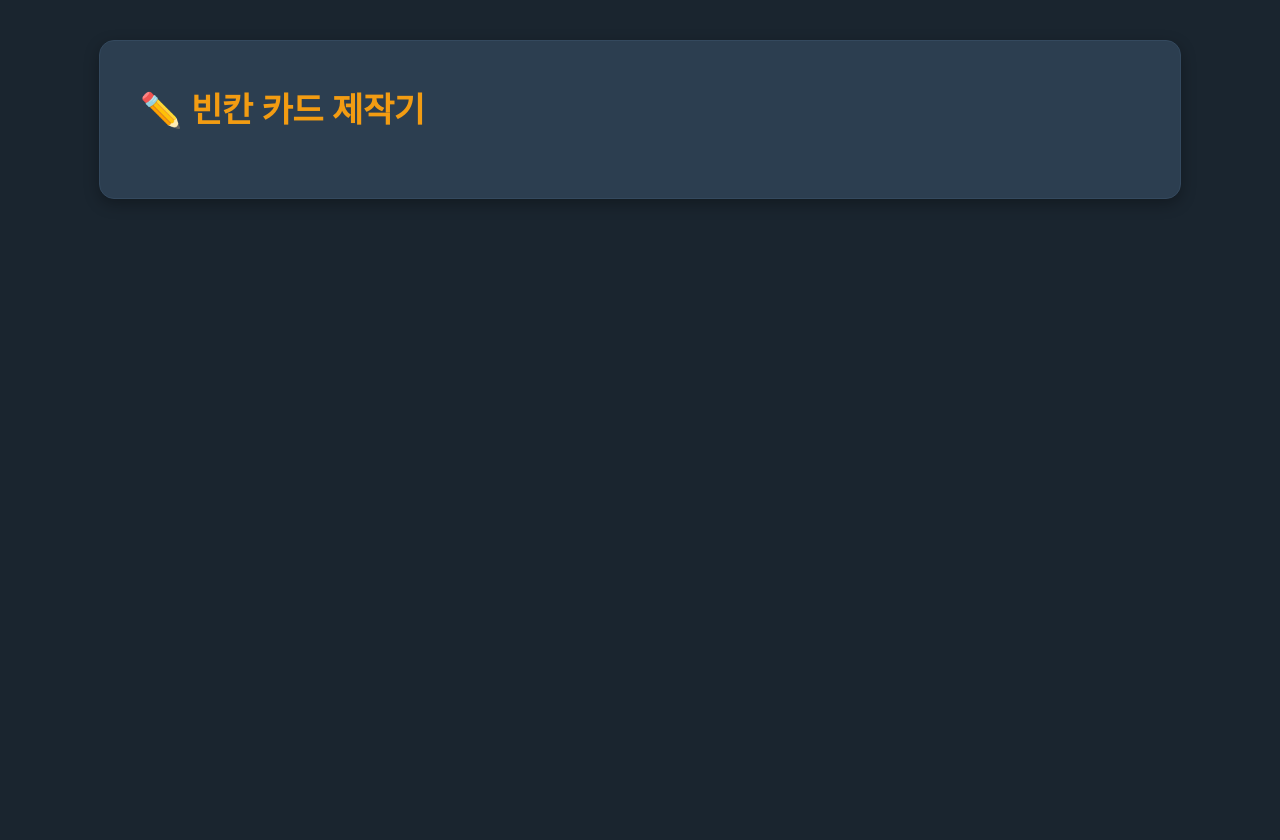
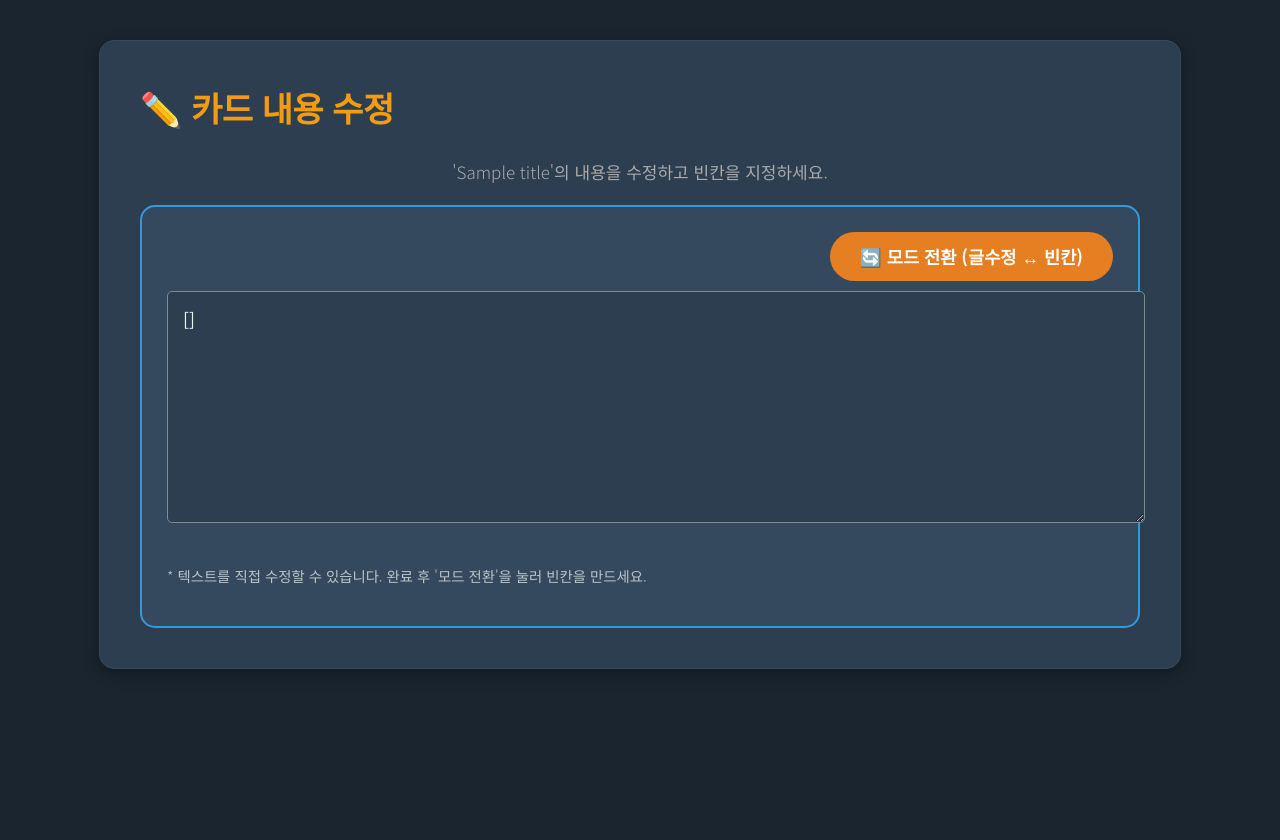
Before and after one commit to pky060921-debug/law, a Flask app: template templates/maker.html in a window 1280 px wide. Run offline with Flask 3, Linux system fonts and the light colour scheme; the template is opened without the code that fills it: most values are stand-ins (such as "Sample title", 1, 10 or a date in 2020).

Commit message:
Update maker.html

```diff
--- a/templates/maker.html
+++ b/templates/maker.html
@@ -2,15 +2,17 @@
 
 {% block content %}
 <style>
-    /* 제작기 스타일 */
     .maker-box {
         background: #34495e; padding: 25px; border-radius: 15px; border: 2px solid #3498db;
+        margin-top: 20px;
     }
     textarea {
         width: 100%; height: 200px; background: #2c3e50; color: #ecf0f1;
         border: 1px solid #7f8c8d; border-radius: 5px; padding: 15px; font-size: 1.1rem; resize: vertical;
-        font-family: 'Noto Sans KR';
+        font-family: 'Noto Sans KR'; margin-bottom: 20px;
     }
+
+    /* 토큰 스타일 */
     .token {
         cursor: pointer; padding: 2px 5px; border-radius: 4px; display: inline-block; margin: 2px;
         border: 1px solid transparent; transition:0.2s;
@@ -20,89 +22,118 @@
 
     .btn-action {
         background: #3498db; color: white; border: none; padding: 12px 30px;
-        border-radius: 30px; font-weight: bold; font-size: 1.1rem; cursor: pointer; margin-top: 20px;
+        border-radius: 30px; font-weight: bold; font-size: 1.1rem; cursor: pointer;
     }
+    .btn-save { background: #2ecc71; }
+    .btn-switch { background: #e67e22; margin-bottom: 10px; }
 </style>
 
-<h1>✏️ 빈칸 카드 제작기</h1>
+<h1>✏️ 카드 내용 수정</h1>
+<p style="color:#aaa; text-align:center;">'{{ title }}'의 내용을 수정하고 빈칸을 지정하세요.</p>
 
-{% if step == 'input' %}
-    <p style="text-align:center; color:#aaa;">원하는 내용을 붙여넣으세요.</p>
 <div class="maker-box">
-        <form method="POST">
-            <input type="text" name="title" placeholder="카드 제목 (예: 민법 제1조)" required
-                   style="width:100%; padding:10px; margin-bottom:15px; border-radius:5px; border:none;">
-            <textarea name="raw_text" placeholder="여기에 내용을 입력하세요..." required></textarea>
-            <div style="text-align:center;">
-                <button type="submit" class="btn-action">다음 단계로 ➡️</button>
-            </div>
-        </form>
+    <div style="text-align:right;">
+        <button type="button" class="btn-action btn-switch" onclick="switchMode()">🔄 모드 전환 (글수정 ↔ 빈칸)</button>
     </div>
 
-{% elif step == 'edit' %}
-    <p style="text-align:center; color:#aaa;">빈칸으로 만들 단어를 클릭하세요!</p>
+    <div id="text-mode">
+        <textarea id="raw_text">{{ raw_text }}</textarea>
+        <p style="font-size:0.9rem; color:#bdc3c7;">* 텍스트를 직접 수정할 수 있습니다. 완료 후 '모드 전환'을 눌러 빈칸을 만드세요.</p>
+    </div>
 
-    <div class="maker-box" id="editor-area" style="line-height: 2.0; font-size: 1.2rem;"></div>
+    <div id="token-mode" style="display:none;">
+        <div id="editor-area" style="line-height: 2.0; font-size: 1.2rem; min-height:150px;"></div>
+        <p style="font-size:0.9rem; color:#bdc3c7; margin-top:15px;">* 단어를 클릭하여 빨간색(빈칸)으로 만드세요.</p>
 
-    <form method="POST" id="save-form" style="text-align:center;">
+        <form method="POST" id="save-form" style="text-align:center; margin-top:20px;">
             <input type="hidden" name="title" value="{{ title }}">
             <input type="hidden" name="final_content" id="final_content">
-        <button type="button" class="btn-action" onclick="saveCard()" style="background:#2ecc71;">
+            <button type="button" class="btn-action btn-save" onclick="saveCard()">
                 저장하기 💾
             </button>
         </form>
+    </div>
+</div>
 
 <script>
-        const rawText = `{{ raw_text | safe }}`;
-        const editor = document.getElementById('editor-area');
+    const textArea = document.getElementById('raw_text');
+    const textMode = document.getElementById('text-mode');
+    const tokenMode = document.getElementById('token-mode');
+    const editorArea = document.getElementById('editor-area');
     let tokens = [];
 
-        // 텍스트를 단어 단위로 쪼개기
-        function initEditor() {
-            // 줄바꿈 보존을 위해 문단으로 나눔
-            const paragraphs = rawText.split('\n');
-            let html = '';
-
-            paragraphs.forEach(para => {
-                if(!para.trim()) return;
-                html += '<div style="margin-bottom:10px;">';
-                const words = para.split(' ');
-                words.forEach(word => {
-                    // 특수문자 분리 (간단하게)
-                    tokens.push({ text: word, selected: false });
-                    const idx = tokens.length - 1;
-                    html += `<span class="token" onclick="toggle(${idx}, this)">${word}</span> `;
-                });
-                html += '</div>';
-            });
-            editor.innerHTML = html;
+    // 모드 전환 함수
+    function switchMode() {
+        if (textMode.style.display !== 'none') {
+            // 텍스트 -> 토큰 모드로 전환
+            textMode.style.display = 'none';
+            tokenMode.style.display = 'block';
+            initTokens(textArea.value);
+        } else {
+            // 토큰 -> 텍스트 모드로 복귀 (빈칸 정보는 {괄호}로 변환되어 텍스트로 들어감)
+            tokenMode.style.display = 'none';
+            textMode.style.display = 'block';
+            textArea.value = constructText();
+        }
     }
 
-        function toggle(idx, el) {
-            tokens[idx].selected = !tokens[idx].selected;
-            if(tokens[idx].selected) el.classList.add('selected');
+    // 텍스트를 토큰으로 분해
+    function initTokens(text) {
+        // 기존 {정답} 형식을 감지하여 selected 상태로 만듦
+        // 정규식: {내용} 또는 일반 단어
+        const parts = text.split(/(\{.+?\}|\s+)/); // 괄호 덩어리 혹은 공백으로 분리
+
+        let html = '';
+        tokens = [];
+        let idx = 0;
+
+        parts.forEach(part => {
+            if (!part) return;
+
+            // 공백이나 줄바꿈은 그냥 텍스트로 처리
+            if (/^\s+$/.test(part)) {
+                html += part.replace(/\n/g, '<br>');
+                tokens.push({ text: part, type: 'space' });
+            }
+            // {정답} 형식인 경우
+            else if (part.startsWith('{') && part.endsWith('}')) {
+                const core = part.slice(1, -1); // 괄호 제거
+                tokens.push({ text: core, type: 'word', selected: true });
+                html += `<span class="token selected" id="t-${idx}" onclick="toggle(${idx})">${core}</span>`;
+            }
+            // 일반 단어인 경우
+            else {
+                tokens.push({ text: part, type: 'word', selected: false });
+                html += `<span class="token" id="t-${idx}" onclick="toggle(${idx})">${part}</span>`;
+            }
+            idx++;
+        });
+        editorArea.innerHTML = html;
+    }
+
+    function toggle(idx) {
+        const t = tokens[idx];
+        if (t.type !== 'word') return;
+
+        t.selected = !t.selected;
+        const el = document.getElementById(`t-${idx}`);
+
+        if (t.selected) el.classList.add('selected');
         else el.classList.remove('selected');
     }
 
+    // 토큰을 다시 텍스트로 조립
+    function constructText() {
+        return tokens.map(t => {
+            if (t.type === 'word' && t.selected) return `{${t.text}}`;
+            return t.text;
+        }).join('');
+    }
+
     function saveCard() {
-            let result = "";
-            let currentLine = "";
-            // 다시 텍스트로 합치기 (선택된건 {}로 감쌈)
-            // 주의: 단순 예시이므로 줄바꿈 처리가 완벽하지 않을 수 있음.
-            // 여기서는 HTML 구조 대신 tokens 배열을 순회하며 재구성
-
-            // 실제로는 원본 텍스트 구조를 유지하는게 어려우므로,
-            // 위에서 생성한 토큰 순서대로 공백으로 연결합니다.
-            let constructed = tokens.map(t => {
-                return t.selected ? `{${t.text}}` : t.text;
-            }).join(' ');
-
-            document.getElementById('final_content').value = constructed;
+        const final = constructText();
+        document.getElementById('final_content').value = final;
         document.getElementById('save-form').submit();
     }
-
-        initEditor();
 </script>
-{% endif %}
-
 {% endblock %}
```
Lines whose indentation alone changed are shown as unchanged.
